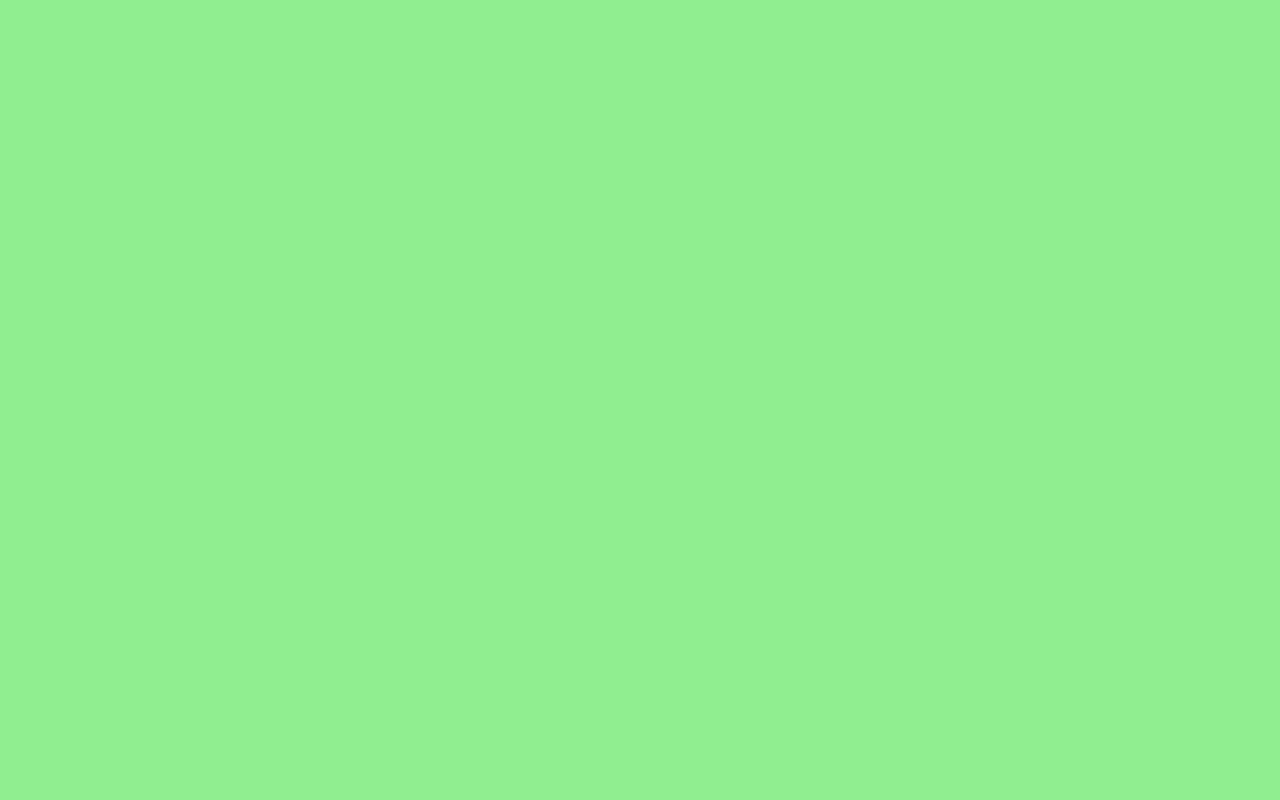
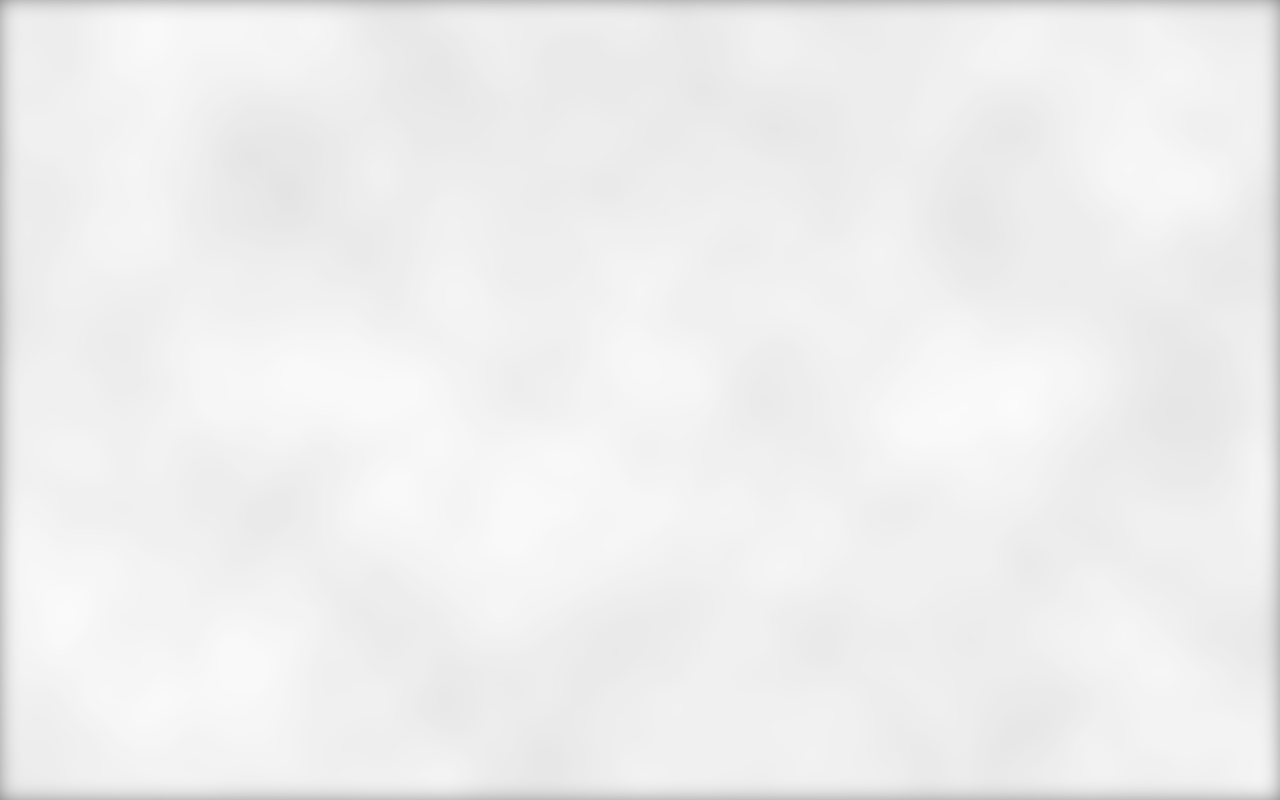
Before and after one commit to coroiu/thumbkiss, an Angular app in the folder client/: page / in a window 1280 px wide. Built offline with nearby package versions, Linux system fonts and the light colour scheme.

Commit message:
Add glass effect.

```diff
--- a/client/src/app/home/home.component.scss
+++ b/client/src/app/home/home.component.scss
@@ -4,5 +4,4 @@ app-virtual-glass {
   right: 0;
   bottom: 0;
   left: 0;
-  background: lightgreen;
 }
--- a/client/src/app/virtual-glass/finger/finger.component.scss
+++ b/client/src/app/virtual-glass/finger/finger.component.scss
@@ -8,5 +8,5 @@
   height: $diamater;
   margin-top: -$radius;
   margin-left: -$radius;
-  background: lightcoral;
+  background: black;
 }
--- a/client/src/app/virtual-glass/virtual-glass.component.html
+++ b/client/src/app/virtual-glass/virtual-glass.component.html
@@ -1 +1,7 @@
-<app-finger *ngFor='let in of counter(fingers.length); let i = index' [state]="fingers[i]"></app-finger>
+<div class="bg"></div>
+
+<div class="blur">
+  <app-finger *ngFor='let in of counter(fingers.length); let i = index' [state]="fingers[i]"></app-finger>
+</div>
+
+<div class="glass"></div>
--- a/client/src/app/virtual-glass/virtual-glass.component.scss
+++ b/client/src/app/virtual-glass/virtual-glass.component.scss
@@ -0,0 +1,28 @@
+.fullscreen {
+  position: absolute;
+  left: 0;
+  right: 0;
+  top: 0;
+  bottom: 0;
+}
+
+.bg {
+  @extend .fullscreen;
+  background-image: url(/assets/bg.jpg);
+  filter: blur(10px);
+}
+
+.blur {
+  position: fixed;
+  left: -15px;
+  right: -15px;
+  top: -15px;
+  bottom: -15px;
+  box-shadow: inset 0 0 0 3000px rgba(255, 255, 255, 0.5);
+  filter: blur(15px);
+}
+
+.glass {
+  @extend .fullscreen;
+  background: rgba(255, 255, 255, 0.25);
+}
--- a/client/src/styles.scss
+++ b/client/src/styles.scss
@@ -1,4 +1,5 @@
 /* You can add global styles to this file, and also import other style files */
 body {
   overscroll-behavior: contain;
+  background: black;
 }
```
Also changed, not shown: client/src/assets/bg.jpg (added).
